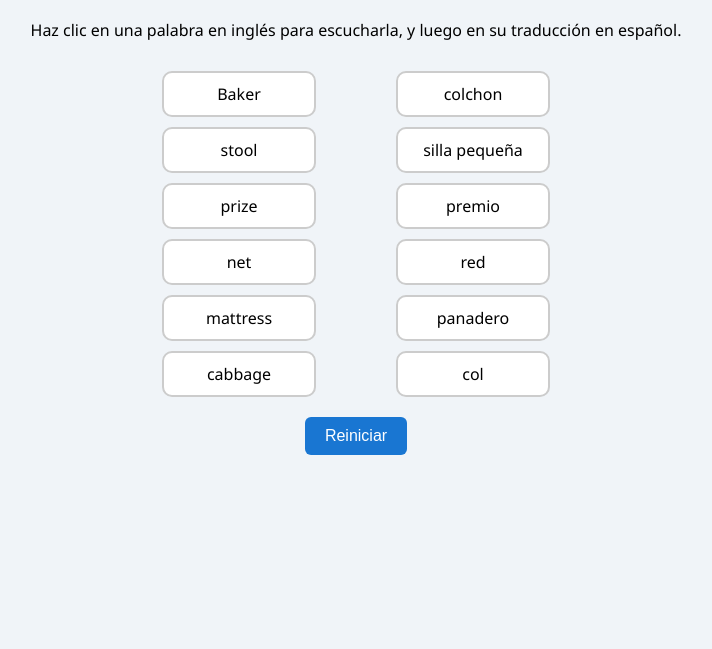
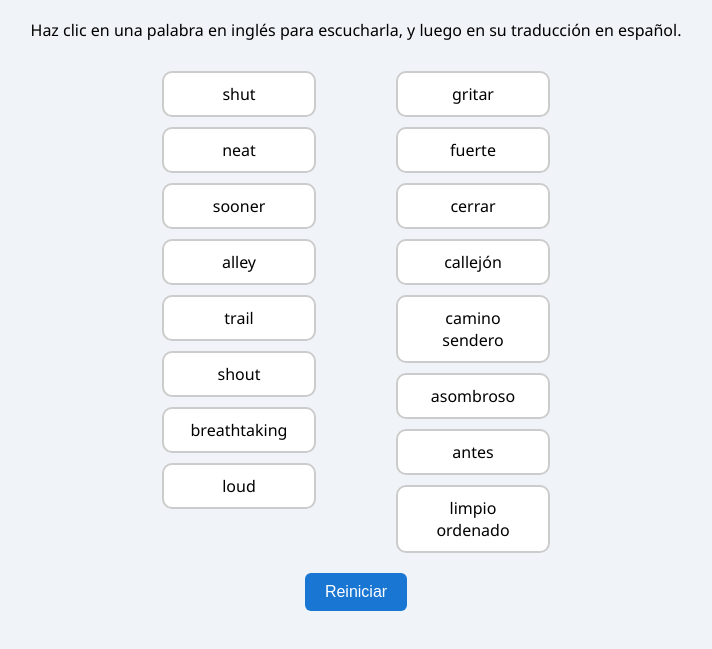
Before and after one commit to GabeDur/Ingles, a plain HTML site: page index.html in a window 1280 px wide. Shown: the part 115-764 px from the top of the page, without its empty margins (284-996 px from the left). Drawn offline with Linux system fonts and the light colour scheme.

Commit message:
Update index.html

```diff
--- a/index.html
+++ b/index.html
@@ -104,74 +104,68 @@
 
   <script>
     const allWords = [
-      { en: "stool", es: "silla pequeña" },
-      { en: "prize", es: "premio" },
-      { en: "cabbage", es: "col" },
-      { en: "mattress", es: "colchon" },
-      { en: "Baker", es: "panadero" },
-      { en: "net", es: "red" },
       { en: "sooner", es: "antes" },
-      { en: "bush", es: "arbusto" },
-      { en: "wide", es: "amplio ancho" },
-      { en: "trap", es: "trampa" },
-      { en: "Western", es: "occidental" },
-      { en: "achievement", es: "Logro" },
-      { en: "trust", es: "confianza" },
-      { en: "concerning", es: "referente a" },
-      { en: "cabinet", es: "gabinete" },
-      { en: "appliances", es: "accesorios" },
-      { en: "cheerful", es: "alegre" },
-      { en: "strike", es: "golpear" },
-      { en: "trade", es: "comercio" },
       { en: "alley", es: "callejón" },
-      { en: "broad", es: "amplio" },
-      { en: "needle", es: "aguja" },
-      { en: "heel", es: "tacon" },
-      { en: "tire", es: "llanta" },
-      { en: "shade", es: "sombra" },
-      { en: "sand", es: "arena" },
-      { en: "spot", es: "lugar" },
-      { en: "spread", es: "desparramar" },
-      { en: "trouble", es: "problema" },
       { en: "loud", es: "fuerte" },
       { en: "shout", es: "gritar" },
       { en: "shut", es: "cerrar" },
-      { en: "hip", es: "cadera" },
-      { en: "elder", es: "mayor" },
-      { en: "silk", es: "seda" },
-      { en: "narrow", es: "estrecho" },
       { en: "trail", es: "camino sendero" },
       { en: "breathtaking", es: "asombroso" },
-      { en: "set up", es: "configuración" },
       { en: "neat", es: "limpio ordenado" },
-      { en: "wound", es: "herida" },
       { en: "tram", es: "tranvia" },
-      { en: "carry", es: "llevar" },
-      { en: "dive", es: "bucear" },
       { en: "brochure", es: "folleto" },
-      { en: "grab", es: "agarrar" },
-      { en: "move", es: "mudarse" },
-      { en: "gears", es: "engranajes velocidades" },
+      { en: "dull", es: "aburrido" },
+      { en: "regarding", es: "referente a" },
+      { en: "to expect", es: "esperar" },
+      { en: "flat", es: "plano/llano" },
+      { en: "among", es: "entre" },
+      { en: "weather", es: "clima" },
+      { en: "at least", es: "por lo menos" },
+      { en: "however", es: "sin embargo" },
+      { en: "thick", es: "grueso/espeso" },
+      { en: "besides", es: "ademas de" },
+      { en: "purpose", es: "proposito" },
+      { en: "amount", es: "cantidad" },
+      { en: "effective", es: "eficaz" },
+      { en: "to last", es: "durar" },
+      { en: "fair", es: "justo" },
+      { en: "strike", es: "huelga" },
+      { en: "wisper", es: "susurro" },
+      { en: "get upset", es: "enfadarse" },
+      { en: "tightly", es: "estrechamente/ apretado" },
+      { en: "confident", es: "seguro de sí mismo" },
+      { en: "stare", es: "mirando" },
+      { en: "complain", es: "quejarse" },
+      { en: "appointment", es: "cita" },
       { en: "pleasant", es: "agradable" },
-      { en: "dull", es: "aburrido" },
-      { en: "spoil", es: "mimar arruinar" },
-      { en: "post", es: "correo" },
-      { en: "shield", es: "blindaje" },
-      { en: "spark", es: "chispa" },
-      { en: "lazy", es: "peresoso" },
-      { en: "slide", es: "deslizar" },
-      { en: "slice", es: "rebanada" },
-      { en: "whole", es: "entero" },
-      { en: "steal", es: "robar" },
-      { en: "bill", es: "factura" },
-      { en: "west", es: "oeste" },
-      { en: "regarding", es: "referente a" },
-      { en: "failure", es: "fracaso" },
+      { en: "mad", es: "enojada" },
+      { en: "aisle", es: "pasillo" },
+      { en: "toss", es: "sacudir/lanzar" },
+      { en: "proof", es: "comprobante/prueba" },
+      { en: "fees", es: "honorarios" },
+      { en: "chart", es: "tabla gráfica" },
+      { en: "refund", es: "reembolso" },
+      { en: "tricky", es: "complicado" },
+      { en: "matter", es: "asunto" },
+      { en: "pick", es: "elegir" },
+      { en: "advertisement", es: "anuncio" },
+      { en: "disappointed", es: "decepcionado" },
+      { en: "sneeze", es: "estornudar" },
+      { en: "profit", es: "ganancia" },
+      { en: "guilt", es: "culpa" },
+      { en: "hardly", es: "apenas" },
+      { en: "wealthy", es: "adinerado" },
+      { en: "gathering", es: "reunión" },
+      { en: "quest", es: "busqueda" },
+      { en: "detail", es: "detalle" },
+      { en: "upon", es: "sobre/encima" },
+      { en: "weariness", es: "cansancio" },
+      { en: "pleased", es: "satisfecho" },
       { en: "thankful", es: "agradecido" }
     ];
 
     let nivel = 0;
-    const palabrasPorNivel = 6;
+    const palabrasPorNivel = 8;
     let palabrasRevisadas = [];
     let currentWords = [];
     let selectedEnglish = null;
@@ -229,7 +223,7 @@
     function renderInColumns(wordsArray, container, isEnglish) {
       container.innerHTML = "";
 
-      const rowsPerColumn = 6;
+      const rowsPerColumn = 8;
       const numColumns = Math.ceil(wordsArray.length / rowsPerColumn);
 
       for (let i = 0; i < numColumns; i++) {
```
